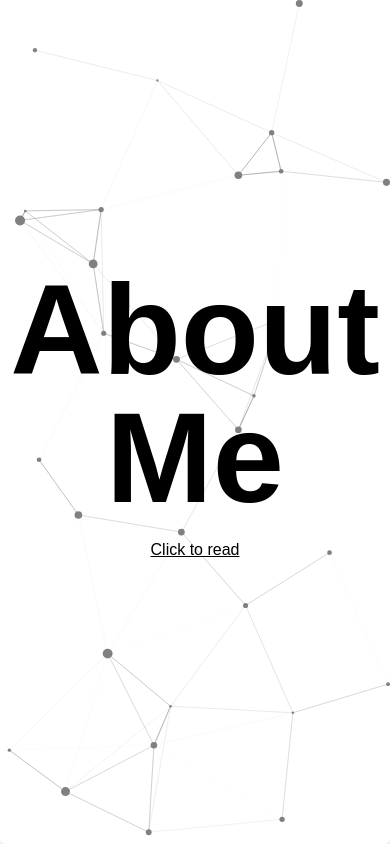
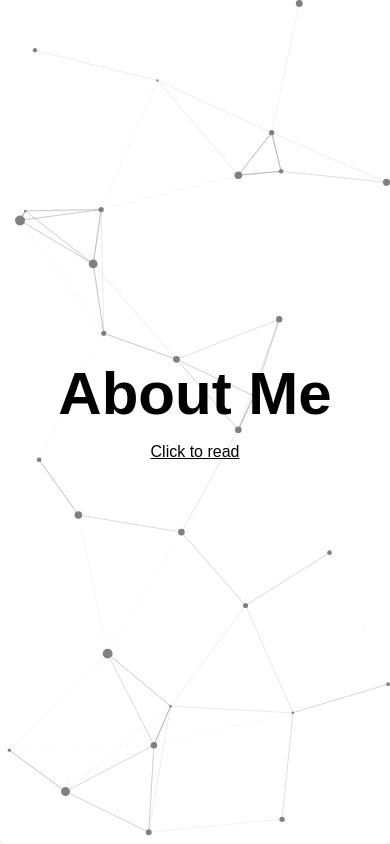
Before and after one commit to YimmyC/my-portfolio, a React (Create React App) app: page / in a window 390 px wide. Shown: the top 844 px of the page. Built offline with nearby package versions, Linux system fonts and the light colour scheme.

Commit message:
about me looks good on mobile

```diff
--- a/src/components/AboutMe.js
+++ b/src/components/AboutMe.js
@@ -3,6 +3,7 @@ import React, { useState, useEffect } from "react";
 const AboutMe = () => {
   const [text, setText] = useState("");
   const [isTyping, setIsTyping] = useState(false);
+  const [textShown, setTextShown] = useState(false);
   const typingSpeed = 20; // in milliseconds
 
   useEffect(() => {
@@ -31,15 +32,25 @@ const AboutMe = () => {
     setIsTyping(true);
   };
 
+  useEffect(() => {
+    if (text !== "" && !textShown) {
+      setTextShown(true);
+    }
+  }, [text, textShown]);
+
   return (
     <div id="about" className="z-10 relative flex flex-col justify-center items-center bg-transparent shadow-md rounded-md p-6 w-full h-screen mx-auto">
-      <h2 className="font-prompt text-9xl font-bold mb-4 text-center">About Me</h2>
-      {!isTyping && (
+      <h2 className="font-prompt lg:text-9xl md:text-9xl text-6xl font-bold mb-4 text-center" style={{ padding: "0 1rem" }}>
+        About Me
+      </h2>
+      {!textShown && (
         <span className="font-prompt text-black underline cursor-pointer" onClick={handleClick}>
           Click to read
         </span>
       )}
-      <p className="font-prompt text-gray-700 text-2xl mb-4">{text}</p>
+      <p className="font-prompt text-black text-2xl mb-4" style={{ textShadow: "1px 1px 20px #4f4e4e", fontSize: "1.5rem" }}>
+        {text}
+      </p>
     </div>
   );
 };
```
